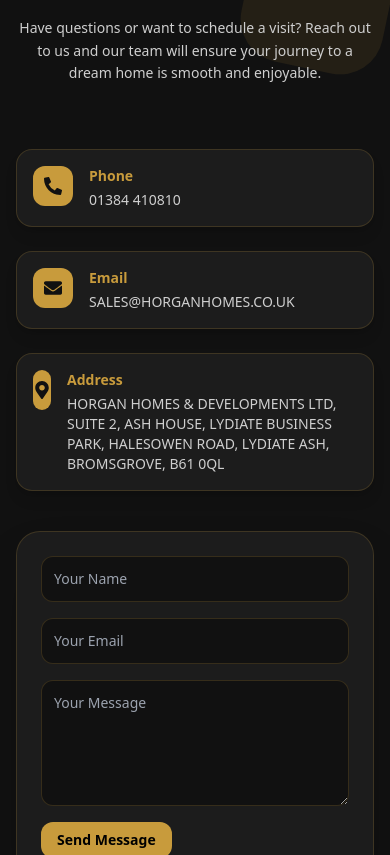
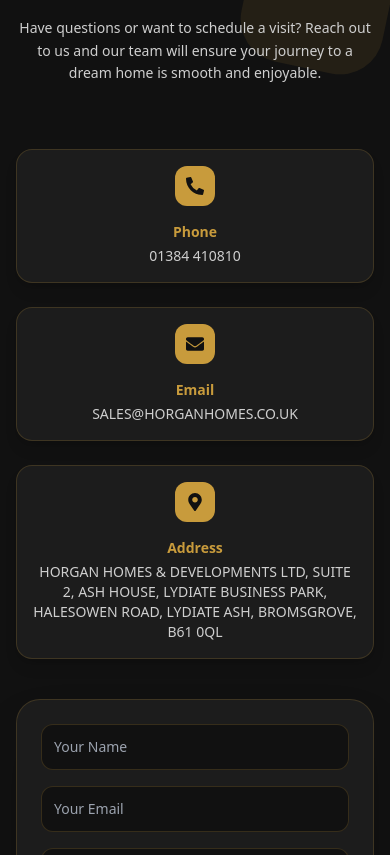
Before and after one commit to kreativecodes292/horganhomes, a React (Create React App) app: page / in a window 390 px wide. Shown: the part 3109-3964 px from the top of the page. Built offline with nearby package versions, Linux system fonts and the light colour scheme.

Commit message:
Update Contact.jsx

```diff
--- a/src/sections/Contact.jsx
+++ b/src/sections/Contact.jsx
@@ -31,43 +31,43 @@
       </motion.div>
 
       {/* CONTACT GRID */}
-      <div className="max-w-7xl mx-auto flex flex-col md:flex-row gap-10 relative z-10">
+      <div className="max-w-7xl mx-auto flex flex-col md:flex-row gap-10 relative z-10 items-center">
         {/* Left: Contact Info */}
         <motion.div
           initial={{ opacity: 0, x: -30 }}
           whileInView={{ opacity: 1, x: 0 }}
           viewport={{ once: true }}
           transition={{ duration: 0.8 }}
-          className="flex flex-col gap-6 md:w-1/2"
+          className="flex flex-col gap-6 md:w-1/2 w-full"
         >
           {/* Phone */}
-          <div className="flex items-start gap-4 bg-[#1C1C1C] rounded-2xl p-4 sm:p-6 shadow-lg border border-[#C89B3C]/20 hover:scale-105 transition-transform cursor-pointer">
+          <div className="flex flex-col sm:flex-row items-center sm:items-start gap-4 bg-[#1C1C1C] rounded-2xl p-4 sm:p-6 shadow-lg border border-[#C89B3C]/20 hover:scale-105 transition-transform cursor-pointer w-full">
             <div className="w-10 h-10 sm:w-12 sm:h-12 flex items-center justify-center bg-[#C89B3C] text-[#111111] rounded-xl text-lg sm:text-xl">
               <FaPhoneAlt />
             </div>
-            <div>
+            <div className="text-center sm:text-left">
               <h4 className="font-semibold text-[#C89B3C] text-sm sm:text-lg">Phone</h4>
               <p className="text-[#CFCFCF] mt-1 text-sm sm:text-base">01384 410810</p>
             </div>
           </div>
 
           {/* Email */}
-          <div className="flex items-start gap-4 bg-[#1C1C1C] rounded-2xl p-4 sm:p-6 shadow-lg border border-[#C89B3C]/20 hover:scale-105 transition-transform cursor-pointer">
+          <div className="flex flex-col sm:flex-row items-center sm:items-start gap-4 bg-[#1C1C1C] rounded-2xl p-4 sm:p-6 shadow-lg border border-[#C89B3C]/20 hover:scale-105 transition-transform cursor-pointer w-full">
             <div className="w-10 h-10 sm:w-12 sm:h-12 flex items-center justify-center bg-[#C89B3C] text-[#111111] rounded-xl text-lg sm:text-xl">
               <FaEnvelope />
             </div>
-            <div>
+            <div className="text-center sm:text-left">
               <h4 className="font-semibold text-[#C89B3C] text-sm sm:text-lg">Email</h4>
               <p className="text-[#CFCFCF] mt-1 text-sm sm:text-base">SALES@HORGANHOMES.CO.UK</p>
             </div>
           </div>
 
           {/* Address */}
-          <div className="flex items-start gap-4 bg-[#1C1C1C] rounded-2xl p-4 sm:p-6 shadow-lg border border-[#C89B3C]/20 hover:scale-105 transition-transform cursor-pointer">
+          <div className="flex flex-col sm:flex-row items-center sm:items-start gap-4 bg-[#1C1C1C] rounded-2xl p-4 sm:p-6 shadow-lg border border-[#C89B3C]/20 hover:scale-105 transition-transform cursor-pointer w-full">
             <div className="w-10 h-10 sm:w-12 sm:h-12 flex items-center justify-center bg-[#C89B3C] text-[#111111] rounded-xl text-lg sm:text-xl">
               <FaMapMarkerAlt />
             </div>
-            <div>
+            <div className="text-center sm:text-left">
               <h4 className="font-semibold text-[#C89B3C] text-sm sm:text-lg">Address</h4>
               <p className="text-[#CFCFCF] mt-1 text-sm sm:text-base">
                 HORGAN HOMES & DEVELOPMENTS LTD, SUITE 2, ASH HOUSE, LYDIATE BUSINESS PARK, HALESOWEN ROAD, LYDIATE ASH, BROMSGROVE, B61 0QL
@@ -82,7 +82,7 @@
           whileInView={{ opacity: 1, x: 0 }}
           viewport={{ once: true }}
           transition={{ duration: 0.8 }}
-          className="flex flex-col gap-4 sm:gap-6 md:w-1/2 bg-[#1C1C1C] rounded-3xl p-6 sm:p-8 md:p-10 shadow-2xl border border-[#C89B3C]/20"
+          className="flex flex-col gap-4 sm:gap-6 md:w-1/2 w-full bg-[#1C1C1C] rounded-3xl p-6 sm:p-8 md:p-10 shadow-2xl border border-[#C89B3C]/20"
         >
           <input
             type="text"
@@ -101,7 +101,7 @@
           ></textarea>
           <button
             type="submit"
-            className="px-4 sm:px-6 py-2 sm:py-3 w-fit bg-[#C89B3C] text-black rounded-xl font-semibold hover:opacity-90 transition text-sm sm:text-base"
+            className="px-4 sm:px-6 py-2 sm:py-3 w-full sm:w-fit bg-[#C89B3C] text-black rounded-xl font-semibold hover:opacity-90 transition text-sm sm:text-base"
           >
             Send Message
           </button>
```
